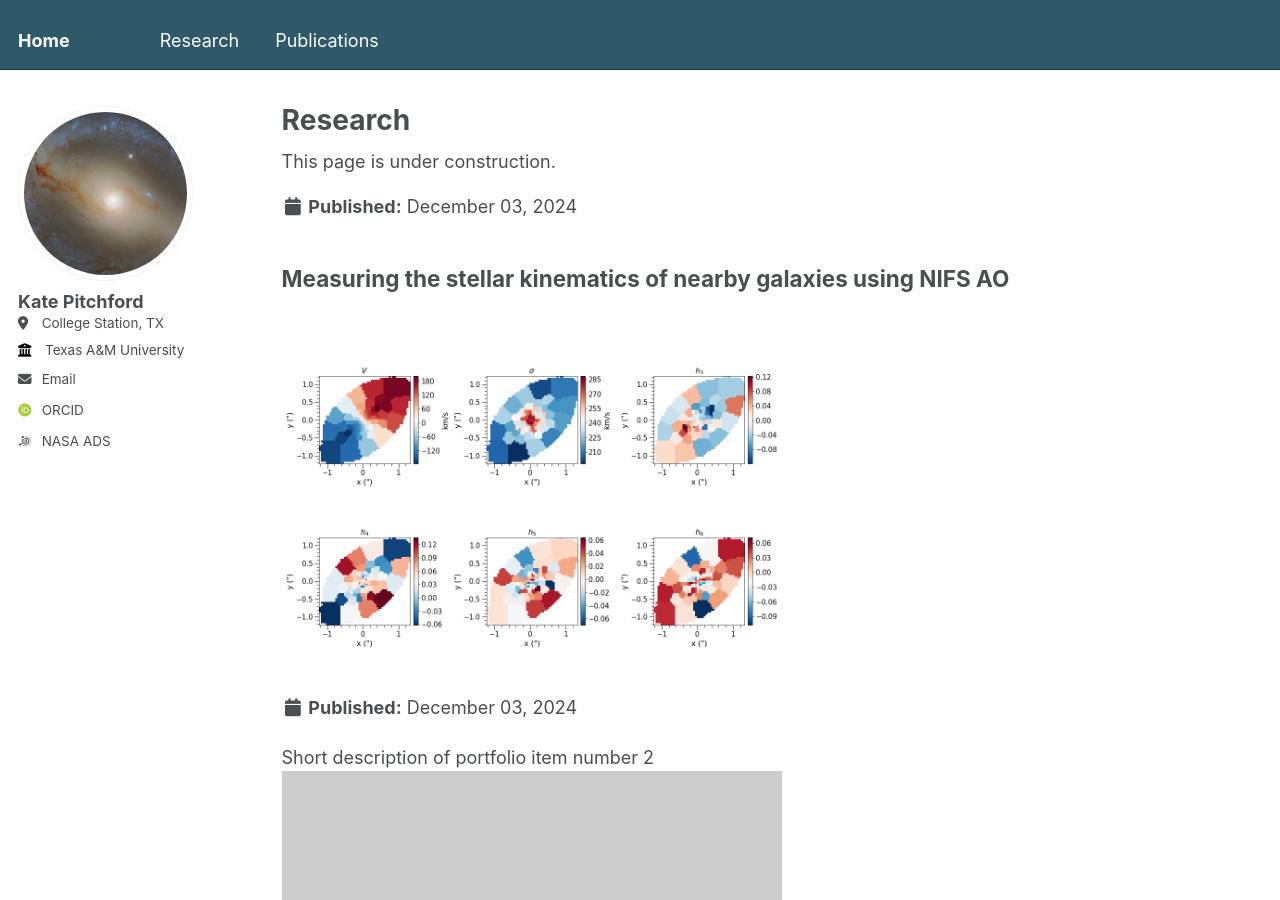
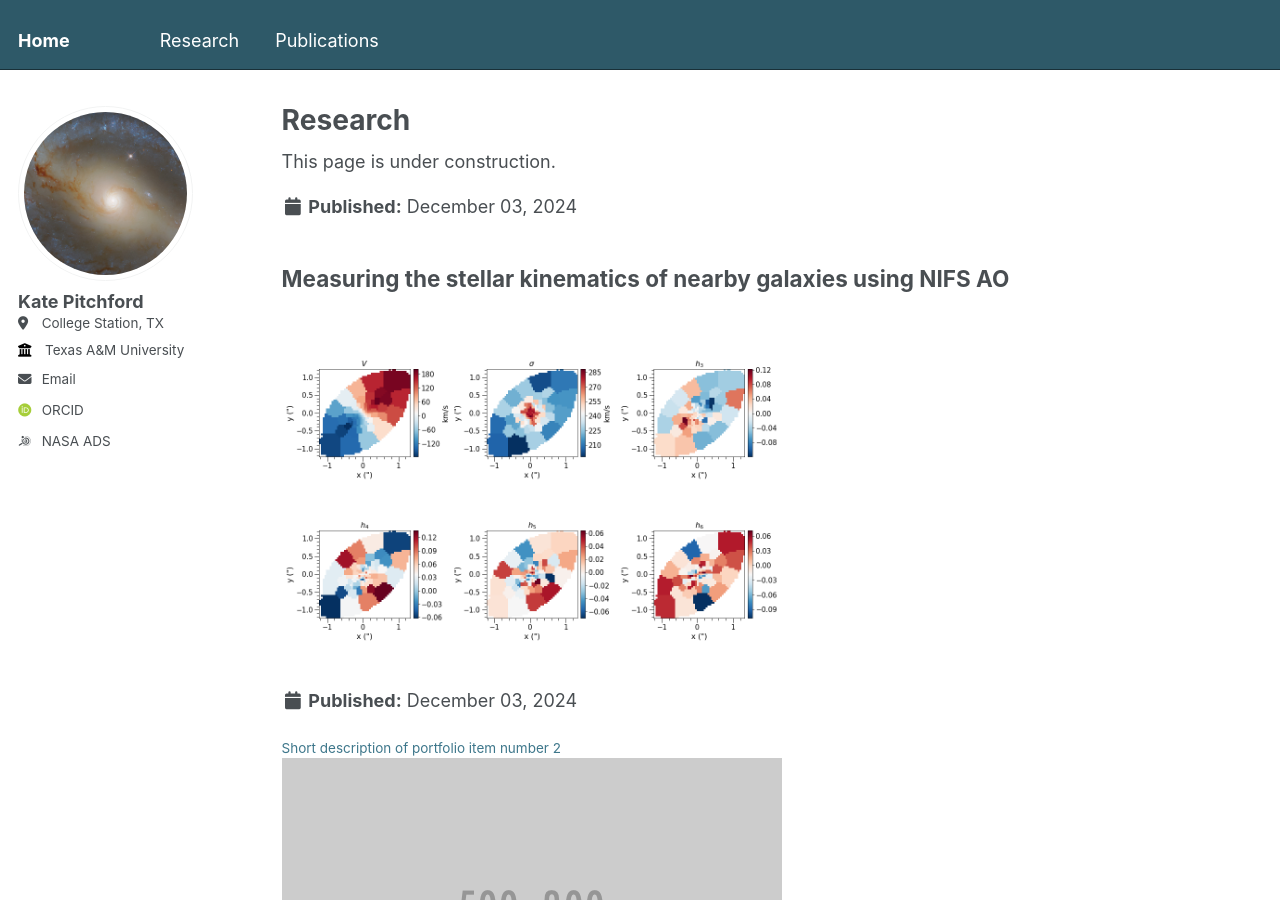
Before and after one commit to lkpitchford/lkpitchford.github.io, a Jekyll site: the page built from _pages/research.html, in a window 1280 px wide and 900 px high. Built offline with Jekyll 4.4.1, drawn with Linux system fonts in a browser that asks for light colours; some web fonts are replaced.

Commit message:
Update archive-single-research.html

```diff
--- a/_includes/archive-single-research.html
+++ b/_includes/archive-single-research.html
@@ -37,7 +37,7 @@
         {% endif %}
 
     {% if post.excerpt and site.read_more != 'enabled' %}
-    <p class="archive__item-excerpt" itemprop="description" style="color: #3e778b !important;">{{ post.excerpt | markdownify }}</p>
+    <p class="archive__item-excerpt" itemprop="description" style="color: #3e778b !important;">{{ post.excerpt | markdownify | remove: '<p>' | remove: '</p>' }}</p>
     {% elsif post.excerpt and site.read_more == 'enabled' %}
     <p class="archive__item-excerpt" itemprop="description"><p>{{ post.excerpt | markdownify | remove: '<p>' | remove: '</p>' }}<strong><a href="{{ base_path }}{{ post.url }}" rel="permalink"> Read more</a></strong></p></p>
     {% endif %}
```
